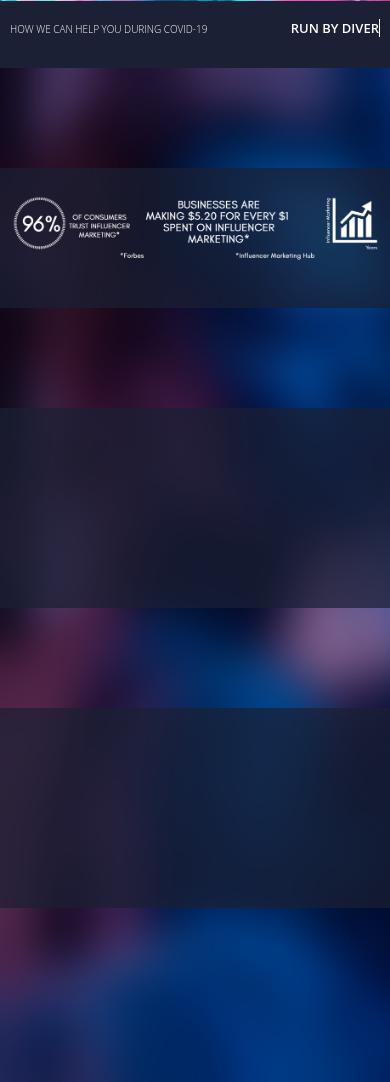
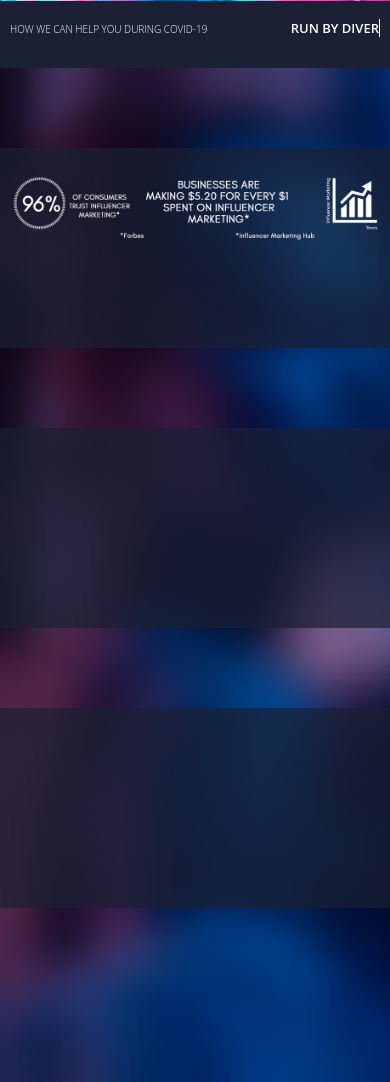
Before and after one commit to icecreamwebdev/RunByInfluencers, a PHP site: page / in a window 390 px wide. Shown: the part 759-1841 px from the top of the page. Run offline with PHP 8.4, Linux system fonts and the light colour scheme; some libraries are stand-ins or nearby versions.

Commit message:
next commit

```diff
--- a/text.css
+++ b/text.css
@@ -759,9 +759,9 @@ width:100%;
 
 #section1{
     width:100%;
-    height:140px;
+    height:200px;
     background-color:rgba(27, 32, 52,0.7);
-    margin-top:100px;
+    margin-top:80px;
 }
 
     #section1 img{
@@ -775,14 +775,14 @@ width:100%;
     width:100%;
     height:200px;
     background-color:rgba(27, 32, 52,0.7);
-    margin-top:100px;
+    margin-top:80px;
 
 }
 #section3{
     width:100%;
     height:200px;
     background-color:rgba(27, 32, 52,0.7);
-        margin-top:100px;
+        margin-top:80px;
 }
 
 
```
